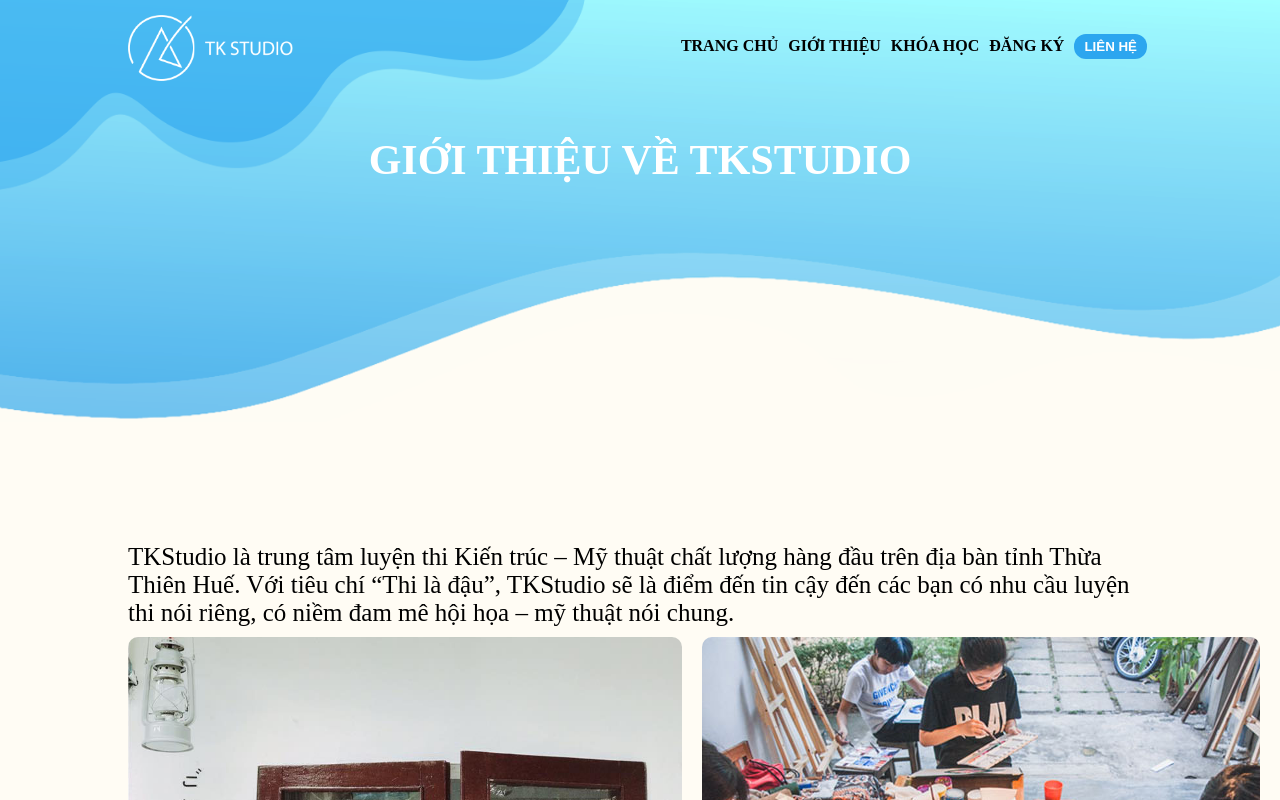
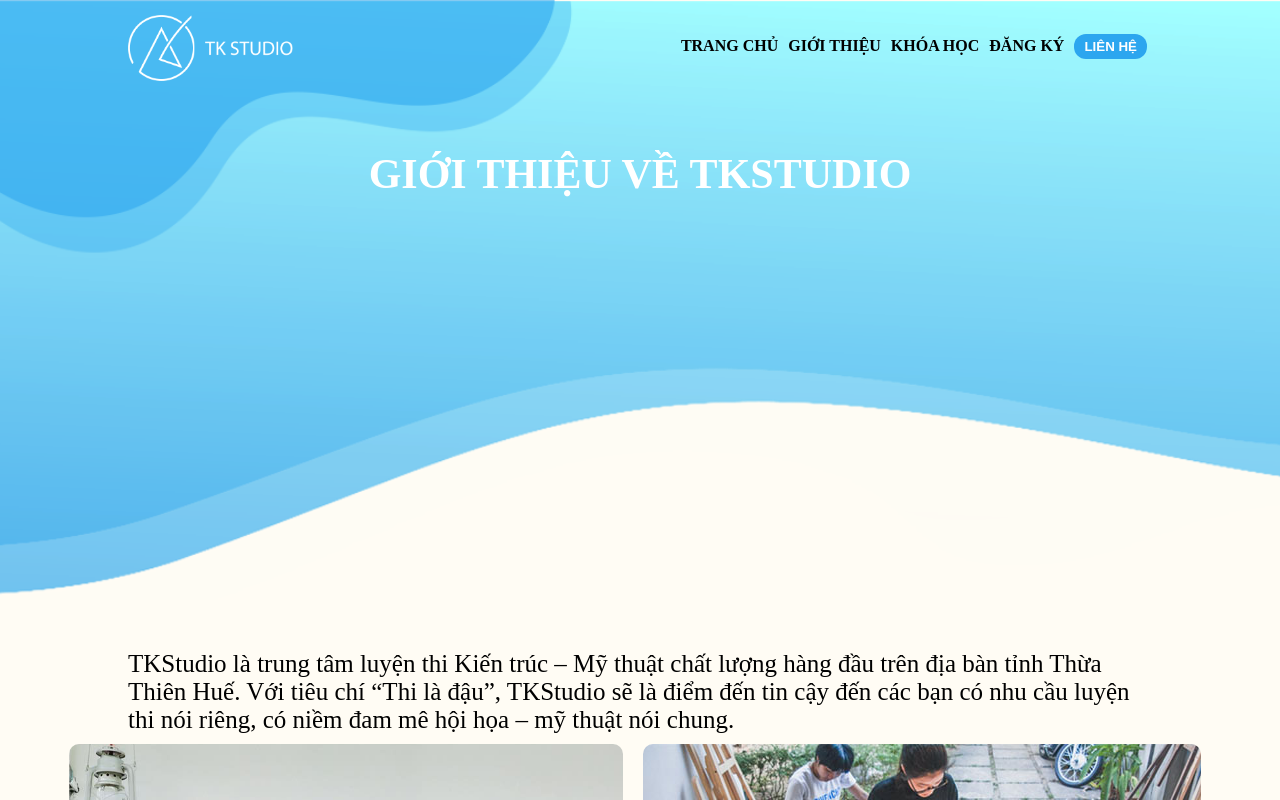
Before and after one commit to tinnguyen2701/TK-Studio, a React app: page /gioi-thieu in a window 1280 px wide. Shown: the top 800 px of the page. Built offline with nearby package versions, Linux system fonts and the light colour scheme.

Commit message:
page about

```diff
--- a/src/components/About/index.js
+++ b/src/components/About/index.js
@@ -134,9 +134,14 @@ const Navigation = styled.div`
 `;
 
 const Banner = styled.div`
+  background-image: url(${backgroundHeader});
+  background-repeat: none;
+  background-size: cover;
+  background-position: center;
   position: relative;
-  height: 543px;
+  height: 75%;
   overflow: hidden;
+  margin-bottom: 50px;
 
   > img {
     width: calc(100% + 145px);
@@ -160,7 +165,13 @@ const Content = styled.div`
   div:nth-child(1) {
     font-size: 25px;
   }
+
   .partial {
+    display: flex;
+    justify-content: center;
+    align-items: center;
+
+    > div {
       display: flex;
       > div {
         flex: 1;
@@ -252,8 +263,14 @@ const Content = styled.div`
         }
       }
     }
+  }
 
   .partial-reverse {
+    justify-content: center;
+    align-items: center;
+    display: flex;
+
+    > div {
       display: flex;
       > div {
         flex: 1;
@@ -362,6 +379,7 @@ const Content = styled.div`
         }
       }
     }
+  }
 
   .video-des {
     display: flex;
@@ -435,7 +453,7 @@ const Content = styled.div`
       display: flex;
       flex-direction: column;
       justify-content: center;
-      padding-left: 20px;
+      padding-right: 20px;
 
       p:nth-child(1) {
         font-size: 42px;
@@ -458,7 +476,6 @@ export default () => {
   return (
     <Wrapper>
       <Banner>
-        <img src={backgroundHeader} alt="background header " />
         <Navigation>
           <img src={logo} alt="logo" />
           <ul>
@@ -493,6 +510,7 @@ export default () => {
           <div className="partial">
             <div>
               <div>
+                <div>
                   <img src={muoihai} alt="muoihai" />
                 </div>
                 <div>
@@ -518,7 +536,9 @@ export default () => {
                 </div>
               </div>
             </div>
+          </div>
           <div className="partial-reverse">
+            <div>
               <div>
                 <div>
                   <img src={bon} alt="bon" />
@@ -543,6 +563,7 @@ export default () => {
                 </div>
                 <div>
                   <img src={nam} alt="nam" />
+                </div>
               </div>
             </div>
           </div>
--- a/src/components/Home/index.js
+++ b/src/components/Home/index.js
@@ -14,7 +14,6 @@ import instagram from 'images/logo/instagram.png';
 import youtube from 'images/logo/youtube.png';
 
 import nguoive from 'images/person/nguoive.png';
-import nguoingoi from 'images/person/nguoingoi.png';
 import lamp from 'images/home/lamp.png';
 import { GET_ALL_USER_REQUEST } from '../Admin/ducks';
 
@@ -33,13 +32,6 @@ const Navigation = styled.div`
     left: 54%;
     transform: scale(0.6);
     animation: move 10s linear alternate infinite;
-  }
-
-  img.nguoi-ngoi {
-    position: absolute;
-    top: 20%;
-    left: 85%;
-    transform: scale(0.6);
   }
 
   @keyframes move {
@@ -371,7 +363,6 @@ const Home = ({ users }) => {
         <Navigation>
           <img src={logo} alt="logo" />
           <img src={nguoive} className="nguoi-ve" alt="nguoi ve" />
-          <img src={nguoingoi} className="nguoi-ngoi" alt="nguoi ngoi" />
           <ul>
             <li>
               <Link to="/">TRANG CHỦ</Link>
```
Also changed, not shown: src/images/about/backgroundHeader.png, src/images/banner/bannerBackground.png. Lines whose indentation alone changed are shown as unchanged.
